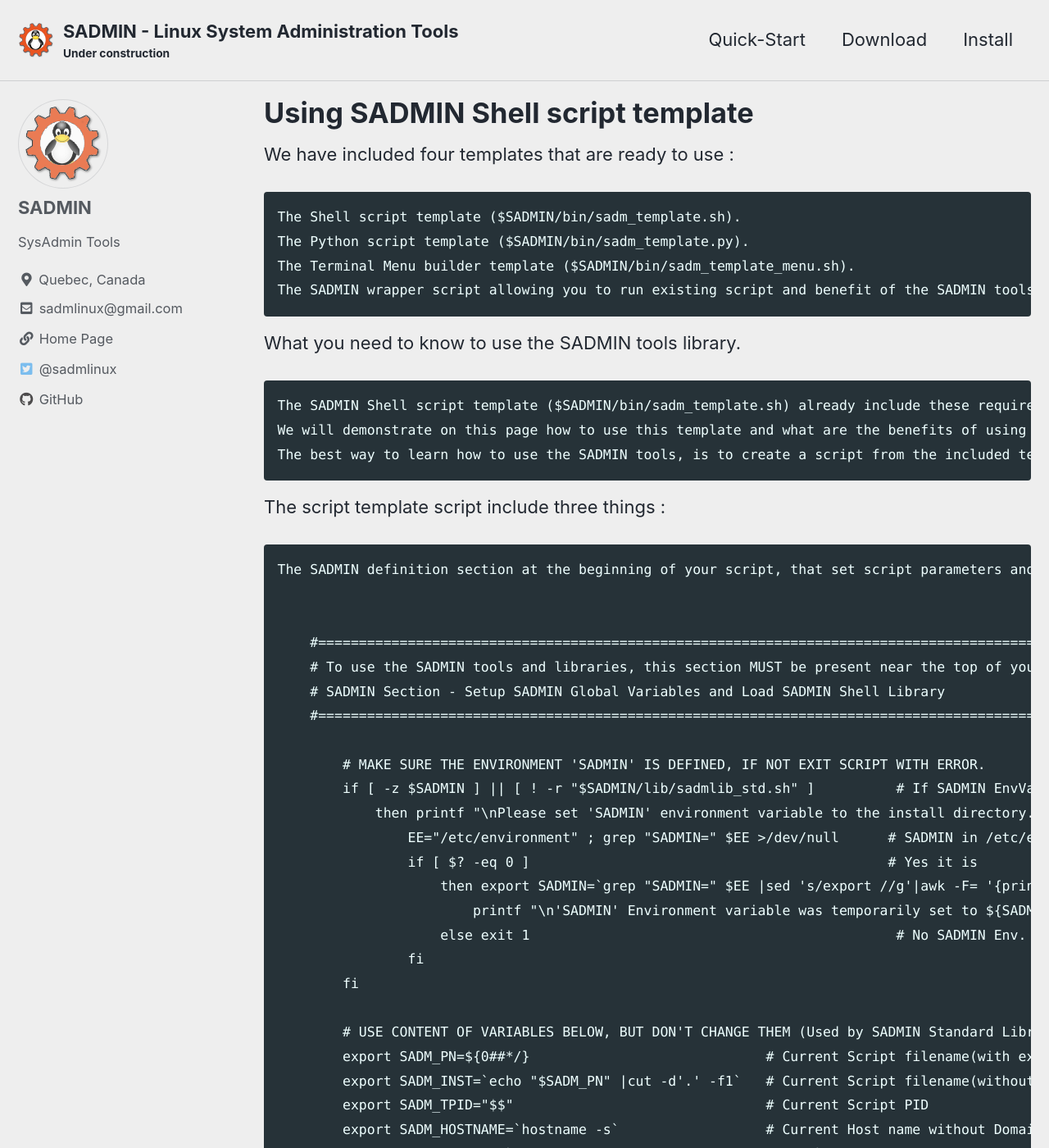
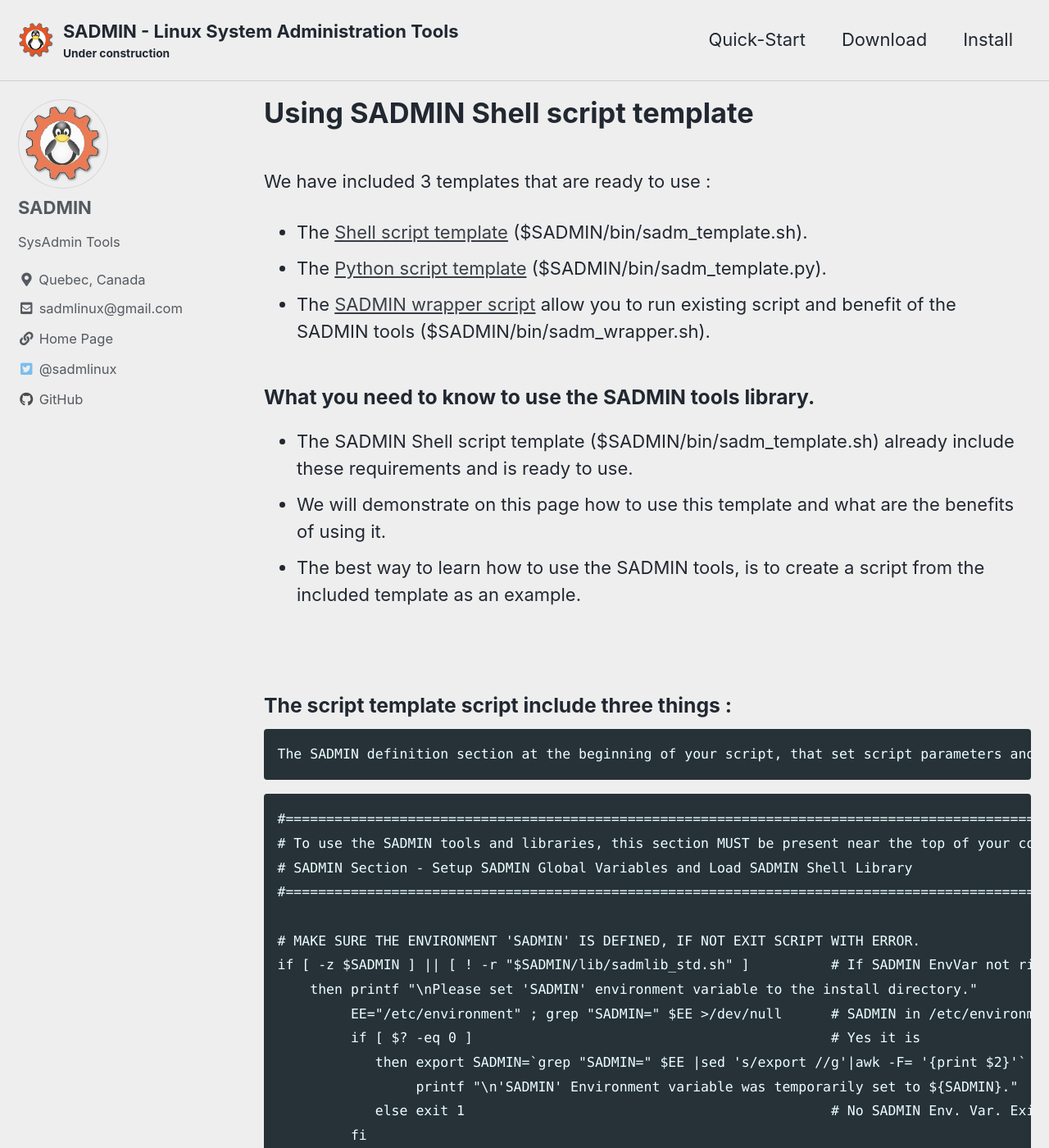
Before and after one commit to jadupl2/jadupl2.github.io, a Jekyll site: the page built from _pages/man/sadm-template-sh.md, in a window 1280 px wide and 1400 px high. Shown: the whole window at 82% size. Built offline with Jekyll 4.4.1, drawn with Linux system fonts in a browser that asks for light colours; cached includes are drawn as plain includes; some of the changed text lies outside the part shown.

Commit message:
Template Update

````diff
--- a/_pages/man/sadm-template-sh.md
+++ b/_pages/man/sadm-template-sh.md
@@ -14,102 +14,101 @@ toc:            false
 classes: wide
 ---
 
-We have included four templates that are ready to use :
-
-    The Shell script template ($SADMIN/bin/sadm_template.sh).
-    The Python script template ($SADMIN/bin/sadm_template.py).
-    The Terminal Menu builder template ($SADMIN/bin/sadm_template_menu.sh).
-    The SADMIN wrapper script allowing you to run existing script and benefit of the SADMIN tools ($SADMIN/bin/sadm_wrapper.sh).
+<br>
+We have included 3 templates that are ready to use :
+- The [Shell script template](/_pages/man/sadm-template-sh) ($SADMIN/bin/sadm_template.sh).
+- The [Python script template](/_pages/man/sadm-template-py) ($SADMIN/bin/sadm_template.py).
+- The [SADMIN wrapper script](/_pages/man/sadm-wrapper) allow you to run existing script and benefit of the SADMIN tools ($SADMIN/bin/sadm_wrapper.sh).
 
 
-What you need to know to use the SADMIN tools library.
+### What you need to know to use the SADMIN tools library.
+- The SADMIN Shell script template ($SADMIN/bin/sadm_template.sh) already include these requirements and is ready to use.
+- We will demonstrate on this page how to use this template and what are the benefits of using it.
+- The best way to learn how to use the SADMIN tools, is to create a script from the included template as an example.
 
-    The SADMIN Shell script template ($SADMIN/bin/sadm_template.sh) already include these requirements and is ready to use.
-    We will demonstrate on this page how to use this template and what are the benefits of using it.
-    The best way to learn how to use the SADMIN tools, is to create a script from the included template as an example.
-
-The script template script include three things :
+<br>
+### The script template script include three things :
 
     The SADMIN definition section at the beginning of your script, that set script parameters and load the Shell Library.
 
+```
+#===================================================================================================
+# To use the SADMIN tools and libraries, this section MUST be present near the top of your code.
+# SADMIN Section - Setup SADMIN Global Variables and Load SADMIN Shell Library
+#===================================================================================================
 
-        #===================================================================================================
-        # To use the SADMIN tools and libraries, this section MUST be present near the top of your code.
-        # SADMIN Section - Setup SADMIN Global Variables and Load SADMIN Shell Library
-        #===================================================================================================
+# MAKE SURE THE ENVIRONMENT 'SADMIN' IS DEFINED, IF NOT EXIT SCRIPT WITH ERROR.
+if [ -z $SADMIN ] || [ ! -r "$SADMIN/lib/sadmlib_std.sh" ]          # If SADMIN EnvVar not right
+    then printf "\nPlease set 'SADMIN' environment variable to the install directory."
+         EE="/etc/environment" ; grep "SADMIN=" $EE >/dev/null      # SADMIN in /etc/environment
+         if [ $? -eq 0 ]                                            # Yes it is
+            then export SADMIN=`grep "SADMIN=" $EE |sed 's/export //g'|awk -F= '{print $2}'`
+                 printf "\n'SADMIN' Environment variable was temporarily set to ${SADMIN}."
+            else exit 1                                             # No SADMIN Env. Var. Exit
+         fi
+fi
 
-            # MAKE SURE THE ENVIRONMENT 'SADMIN' IS DEFINED, IF NOT EXIT SCRIPT WITH ERROR.
-            if [ -z $SADMIN ] || [ ! -r "$SADMIN/lib/sadmlib_std.sh" ]          # If SADMIN EnvVar not right
-                then printf "\nPlease set 'SADMIN' environment variable to the install directory."
-                    EE="/etc/environment" ; grep "SADMIN=" $EE >/dev/null      # SADMIN in /etc/environment
-                    if [ $? -eq 0 ]                                            # Yes it is
-                        then export SADMIN=`grep "SADMIN=" $EE |sed 's/export //g'|awk -F= '{print $2}'`
-                            printf "\n'SADMIN' Environment variable was temporarily set to ${SADMIN}."
-                        else exit 1                                             # No SADMIN Env. Var. Exit
-                    fi
-            fi
+# USE CONTENT OF VARIABLES BELOW, BUT DON'T CHANGE THEM (Used by SADMIN Standard Library).
+export SADM_PN=${0##*/}                             # Current Script filename(with extension)
+export SADM_INST=`echo "$SADM_PN" |cut -d'.' -f1`   # Current Script filename(without extension)
+export SADM_TPID="$$"                               # Current Script PID
+export SADM_HOSTNAME=`hostname -s`                  # Current Host name without Domain Name
+export SADM_OS_TYPE=`uname -s | tr '[:lower:]' '[:upper:]'` # Return LINUX,AIX,DARWIN,SUNOS
 
-            # USE CONTENT OF VARIABLES BELOW, BUT DON'T CHANGE THEM (Used by SADMIN Standard Library).
-            export SADM_PN=${0##*/}                             # Current Script filename(with extension)
-            export SADM_INST=`echo "$SADM_PN" |cut -d'.' -f1`   # Current Script filename(without extension)
-            export SADM_TPID="$$"                               # Current Script PID
-            export SADM_HOSTNAME=`hostname -s`                  # Current Host name without Domain Name
-            export SADM_OS_TYPE=`uname -s | tr '[:lower:]' '[:upper:]'` # Return LINUX,AIX,DARWIN,SUNOS
+# USE AND CHANGE VARIABLES BELOW TO YOUR NEEDS (They influence execution of standard library).
+export SADM_VER='2.8'                               # Your Current Script Version
+export SADM_LOG_TYPE="B"                            # Write goes to [S]creen [L]ogFile [B]oth
+export SADM_LOG_APPEND="N"                          # [Y]=Append Existing Log [N]=Create New One
+export SADM_LOG_HEADER="Y"                          # [Y]=Include Log Header  [N]=No log Header
+export SADM_LOG_FOOTER="Y"                          # [Y]=Include Log Footer  [N]=No log Footer
+export SADM_MULTIPLE_EXEC="N"                       # Allow running multiple copy at same time ?
+export SADM_USE_RCH="Y"                             # Generate Entry in Result Code History file
+export SADM_DEBUG=0                                 # Debug Level - 0=NoDebug Higher=+Verbose
+export SADM_TMP_FILE1=""                            # Temp File1 you can use, Libr will set name
+export SADM_TMP_FILE2=""                            # Temp File2 you can use, Libr will set name
+export SADM_TMP_FILE3=""                            # Temp File3 you can use, Libr will set name
+export SADM_EXIT_CODE=0                             # Current Script Default Exit Return Code
 
-            # USE AND CHANGE VARIABLES BELOW TO YOUR NEEDS (They influence execution of standard library).
-            export SADM_VER='2.8'                               # Your Current Script Version
-            export SADM_LOG_TYPE="B"                            # Write goes to [S]creen [L]ogFile [B]oth
-            export SADM_LOG_APPEND="N"                          # [Y]=Append Existing Log [N]=Create New One
-            export SADM_LOG_HEADER="Y"                          # [Y]=Include Log Header  [N]=No log Header
-            export SADM_LOG_FOOTER="Y"                          # [Y]=Include Log Footer  [N]=No log Footer
-            export SADM_MULTIPLE_EXEC="N"                       # Allow running multiple copy at same time ?
-            export SADM_USE_RCH="Y"                             # Generate Entry in Result Code History file
-            export SADM_DEBUG=0                                 # Debug Level - 0=NoDebug Higher=+Verbose
-            export SADM_TMP_FILE1=""                            # Temp File1 you can use, Libr will set name
-            export SADM_TMP_FILE2=""                            # Temp File2 you can use, Libr will set name
-            export SADM_TMP_FILE3=""                            # Temp File3 you can use, Libr will set name
-            export SADM_EXIT_CODE=0                             # Current Script Default Exit Return Code
+. ${SADMIN}/lib/sadmlib_std.sh                      # Load Standard Shell Library Functions
+export SADM_OS_NAME=$(sadm_get_osname)              # O/S in Uppercase,REDHAT,CENTOS,UBUNTU,...
+export SADM_OS_VERSION=$(sadm_get_osversion)        # O/S Full Version Number  (ex: 7.6.5)
+export SADM_OS_MAJORVER=$(sadm_get_osmajorversion)  # O/S Major Version Number (ex: 7)
 
-            . ${SADMIN}/lib/sadmlib_std.sh                      # Load Standard Shell Library Functions
-            export SADM_OS_NAME=$(sadm_get_osname)              # O/S in Uppercase,REDHAT,CENTOS,UBUNTU,...
-            export SADM_OS_VERSION=$(sadm_get_osversion)        # O/S Full Version Number  (ex: 7.6.5)
-            export SADM_OS_MAJORVER=$(sadm_get_osmajorversion)  # O/S Major Version Number (ex: 7)
+#---------------------------------------------------------------------------------------------------
+# Values of these variables are loaded from SADMIN config file ($SADMIN/cfg/sadmin.cfg file).
+# They can be overridden here, on a per script basis (if needed).
+#export SADM_ALERT_TYPE=1                           # 0=None 1=AlertOnErr 2=AlertOnOK 3=Always
+#export SADM_ALERT_GROUP="default"                  # Alert Group to advise (alert_group.cfg)
+#export SADM_MAIL_ADDR="your_email@domain.com"      # Email to send log (To override sadmin.cfg)
+#export SADM_MAX_LOGLINE=500                        # When script end Trim log to 500 Lines
+#export SADM_MAX_RCLINE=35                          # When script end Trim rch file to 35 Lines
+#export SADM_SSH_CMD="${SADM_SSH} -qnp ${SADM_SSH_PORT} " # SSH Command to Access Server
+#===================================================================================================
+```
 
-        #---------------------------------------------------------------------------------------------------
-        # Values of these variables are loaded from SADMIN config file ($SADMIN/cfg/sadmin.cfg file).
-        # They can be overridden here, on a per script basis (if needed).
-            #export SADM_ALERT_TYPE=1                           # 0=None 1=AlertOnErr 2=AlertOnOK 3=Always
-            #export SADM_ALERT_GROUP="default"                  # Alert Group to advise (alert_group.cfg)
-            #export SADM_MAIL_ADDR="your_email@domain.com"      # Email to send log (To override sadmin.cfg)
-            #export SADM_MAX_LOGLINE=500                        # When script end Trim log to 500 Lines
-            #export SADM_MAX_RCLINE=35                          # When script end Trim rch file to 35 Lines
-            #export SADM_SSH_CMD="${SADM_SSH} -qnp ${SADM_SSH_PORT} " # SSH Command to Access Server
-        #===================================================================================================
+## The call to the 'sadm_start' function to initialize SADMIN environment.
 
-
-    The call to the 'sadm_start' function to initialize SADMIN environment.
-
-
+```
         # Call SADMIN Initialization Procedure
         sadm_start                                                          # Init Env Dir & RC/Log File
         if [ $? -ne 0 ] ; then sadm_stop 1 ; exit 1 ;fi                     # Exit if Problem
-
+```
 
     The call to the 'sadm_stop' function at the end of your script (With one parameter, '0' = Success or a non-zero value = Error).
 
+```
+# Your Main process procedure
+main_process                                                        # Main Process
+SADM_EXIT_CODE=$?                                                   # Save Process Return Code
 
-        # Your Main process procedure
-        main_process                                                        # Main Process
-        SADM_EXIT_CODE=$?                                                   # Save Process Return Code
-
-        # SADMIN Closing procedure - Close/Trim log and rch file, Remove PID File, Remove TMP files ...
-        sadm_stop $SADM_EXIT_CODE                                           # Close/Trim Log & Del PID
-        exit $SADM_EXIT_CODE                                                # Exit With Global Err (0/1)
+# SADMIN Closing procedure - Close/Trim log and rch file, Remove PID File, Remove TMP files ...
+sadm_stop $SADM_EXIT_CODE                                           # Close/Trim Log & Del PID
+exit $SADM_EXIT_CODE                                                # Exit With Global Err (0/1)
+```
 
 
 
-
-Another 'Hello World' example
+### Another 'Hello World' example
 
     First thing to do is to make a copy of the template shell script, into the user (usr/bin) script directory, so it won't be touch by subsequent release update.
     $ cp $SADMIN/bin/sadm_template.sh $SADMIN/usr/bin/helloWorld.sh
````
Also changed, not shown: _pages/man/sadm-template-py.md (+5 -6 lines).
